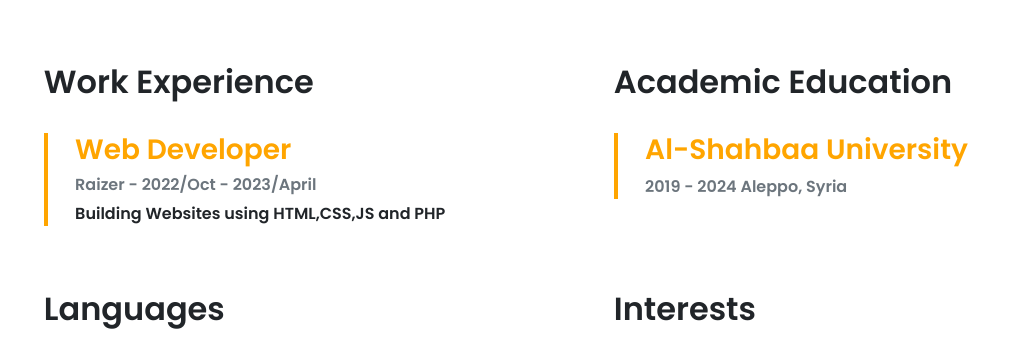
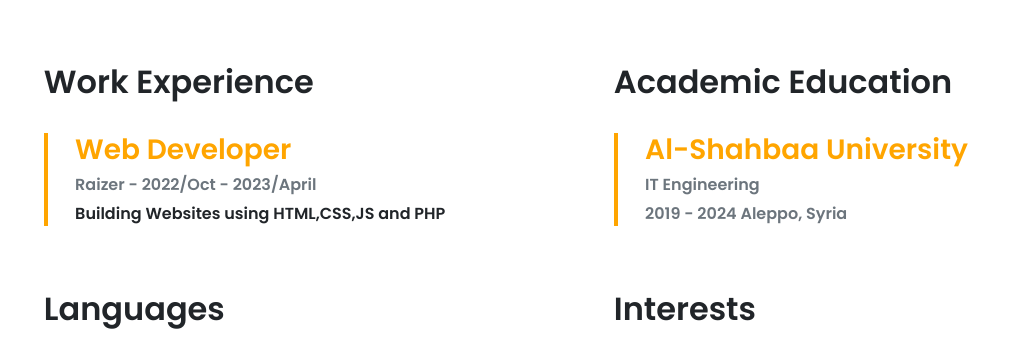
Before and after one commit to POI911/C.V, a plain HTML site: page index.html in a window 1280 px wide. Shown: the part 349-703 px from the top of the page, without its empty margins (109-1138 px from the left). Drawn offline with nearby package versions, Linux system fonts and the light colour scheme.

Commit message:
including major of study

```diff
--- a/index.html
+++ b/index.html
@@ -81,21 +81,18 @@
                         <p class="word-break pop-font">Building Websites using HTML,CSS,JS and PHP </p>
 
                     </div>
-
                 </div>
-
                 <div class="col-lg-6">
                     <h2 class="pop-font">Academic Education</h2>
                     <br>
 
                     <div class="orange-border">
                     <h3 class="orange">Al-Shahbaa University</h3>
-                    <h6 class="pop-font"></h6>
+                    <h6 class="text-muted pop-font">IT Engineering</h6>
                     <p class="text-muted pop-font">2019 - 2024 Aleppo, Syria</p>
                     </div>
                 </div>
             </div>
-
             <!-- Second Row-->
             <br>
             <br>
@@ -134,7 +131,6 @@
                     </ul>
                    </div>
                 </div>
-
                 <!-- third ROW-->
             <div class="row">
                 <div class="col-md-3">
@@ -150,7 +146,6 @@
                         <li>SQL</li>
                         <li>Algorithms</li>
                         <li>Data Structures</li>
-
                     </ul>
                     </div>
                     <div class="col-md-3">
@@ -164,9 +159,7 @@
                         <li>Adaptabilty</li>
                         <li>Creativity</li>
                         <li>Quick learning</li>
-
                     </ul>
-
                 </div>
 
                 <div class="col-md-6">
@@ -176,12 +169,6 @@
             </div>
             </div>
         </div>
-
-
-
-
-
-
 </section>
 </body>
 </html>
```
